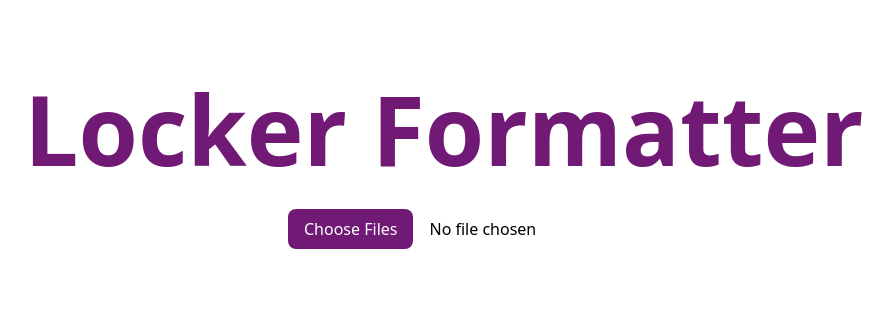
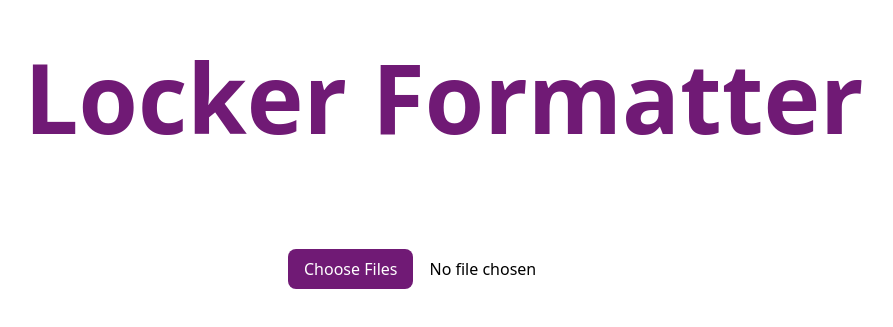
Before and after one commit to jtpotato/locker-formatter, a SvelteKit app: page / in a window 1280 px wide. Shown: the part 235-562 px from the top of the page, without its empty margins (196-1089 px from the left). Built offline with nearby package versions, Linux system fonts and the light colour scheme.

Commit message:
maybe more space will help

```diff
--- a/src/routes/+page.svelte
+++ b/src/routes/+page.svelte
@@ -16,7 +16,9 @@
 
 {#if images.length == 0}
 	<div class="flex min-h-screen flex-col items-center justify-center gap-8 p-4">
-		<h1 class="text-magenta-400 text-8xl font-bold text-fuchsia-900">Locker Formatter</h1>
+		<h1 class="text-magenta-400 mb-16 w-full py-2 text-center text-8xl font-bold text-fuchsia-900">
+			Locker Formatter
+		</h1>
 		<input
 			type="file"
 			accept="image/*"
```
